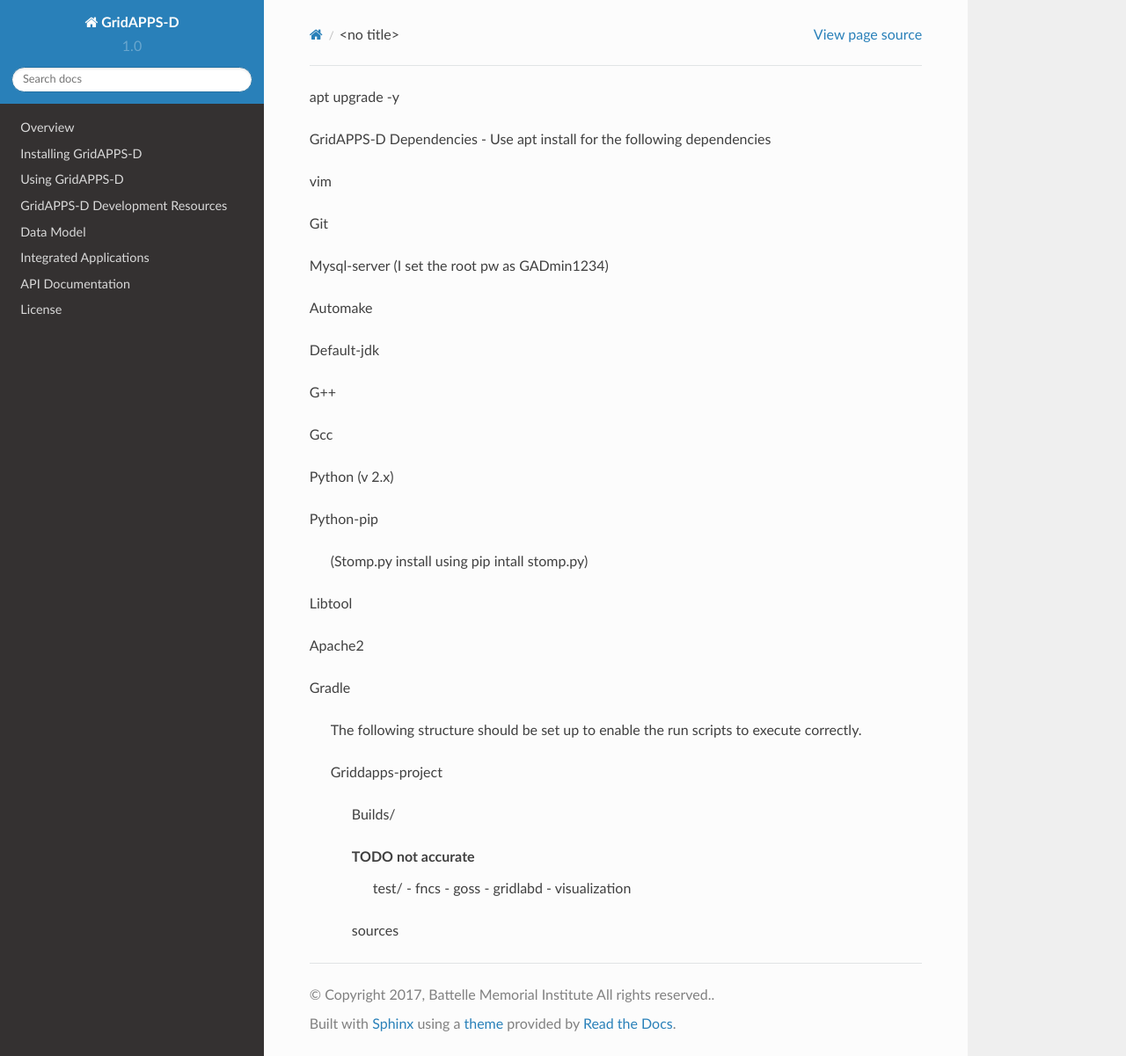
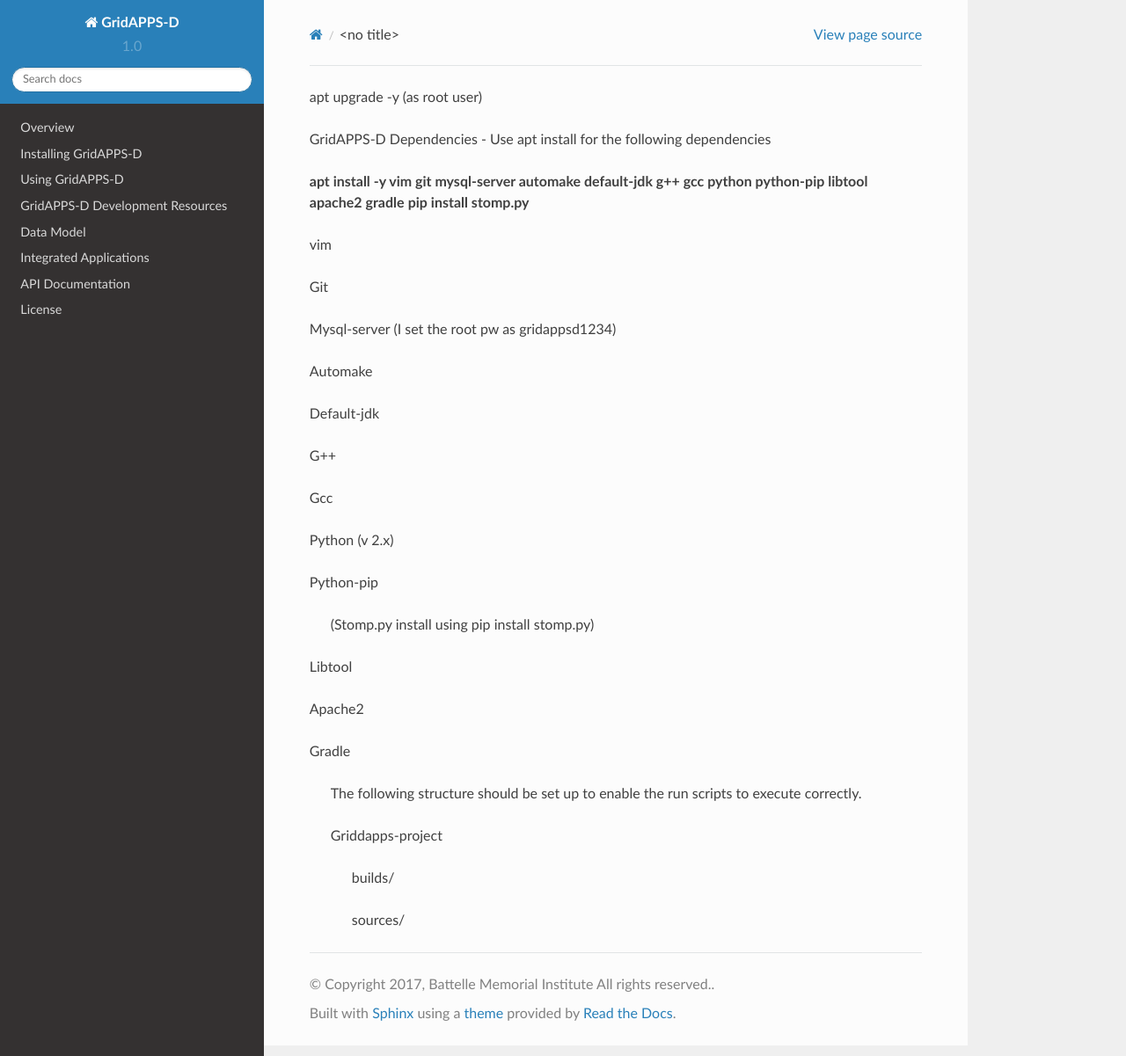
Before and after one commit to GRIDAPPSD/GOSS-GridAPPS-D, a Sphinx documentation site: the page built from docs/source/installing_gridappsd/prereq.rst, in a window 1280 px wide and 1201 px high. Shown: the whole window at 88% size. Built offline with Sphinx 7.4.7 and the Read the Docs theme 2.0.0, drawn with Linux system fonts in a browser that asks for light colours; pages that are not in the unit, such as notebooks, are missing from menus.

Commit message:
Update prereq.rst

```diff
--- a/docs/source/installing_gridappsd/prereq.rst
+++ b/docs/source/installing_gridappsd/prereq.rst
@@ -1,17 +1,20 @@
-apt upgrade -y
+apt upgrade -y  (as root user)
 
 GridAPPS-D Dependencies -  Use apt install for the following dependencies
 
+**apt install -y vim git mysql-server automake default-jdk g++ gcc python python-pip libtool apache2 gradle**
+**pip install stomp.py**
+
 -	vim
 -	Git
--	Mysql-server    (I set the root pw as GADmin1234)
+-	Mysql-server    (I set the root pw as gridappsd1234)
 -	Automake
 -	Default-jdk
 -	G++
 -	Gcc
 -	Python  (v 2.x)
 -	Python-pip
-  - (Stomp.py    install using   pip intall stomp.py)
+  - (Stomp.py    install using   pip install stomp.py)
 -	Libtool
 -	Apache2
 -	Gradle
@@ -20,11 +23,5 @@
 
 
  -	Griddapps-project
-    -	Builds/
-    TODO not accurate
-      -	test/
-        -	fncs
-        -	goss
-        -	gridlabd
-        -	visualization
-    -	sources
+    -	builds/
+    -	sources/
```
